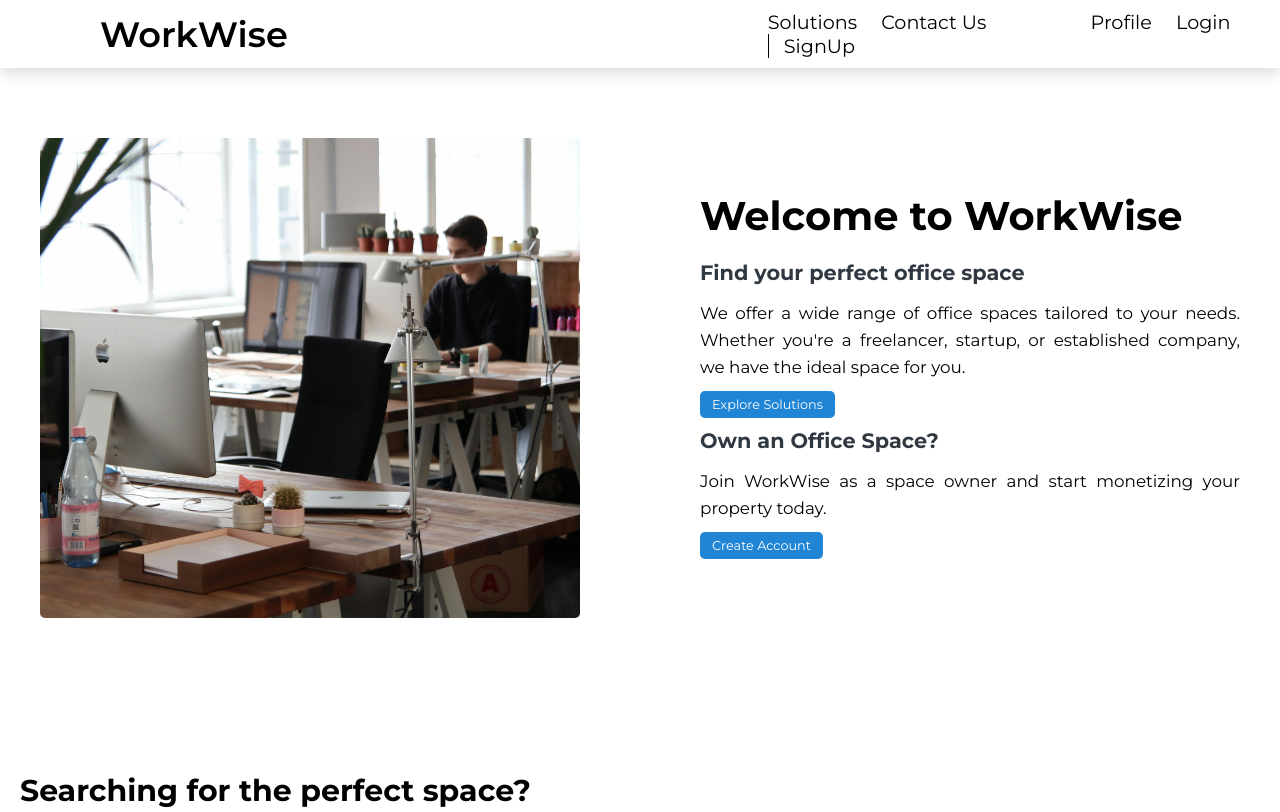
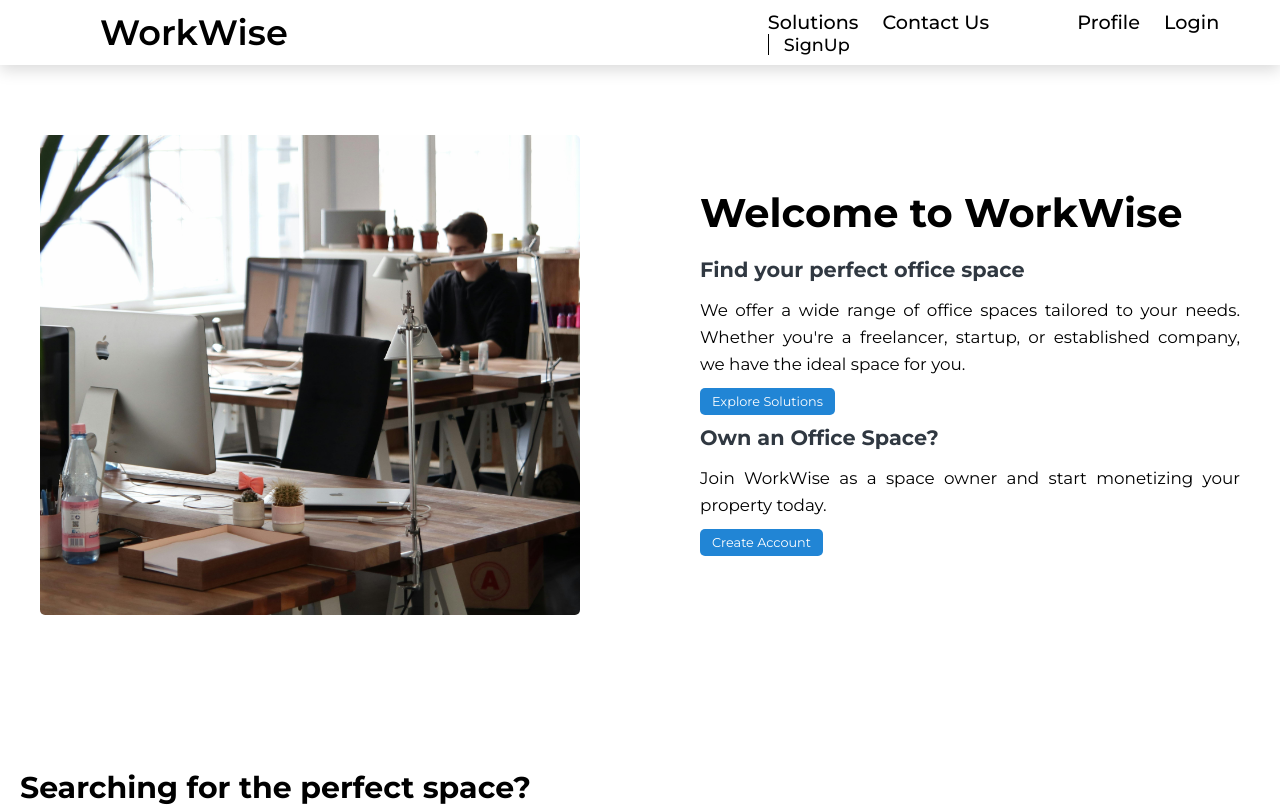
Before and after one commit to felipemora69/FinalProjectWWP01, a plain HTML site: page index.html in a window 1280 px wide. Shown: the top 812 px of the page. Drawn offline with nearby package versions, Linux system fonts and the light colour scheme.

Commit message:
Update styles.css to fit the profile li a

```diff
--- a/styles.css
+++ b/styles.css
@@ -78,8 +78,8 @@ body {
 .menu-list li a {
     color: #000;
     text-decoration: none;
-    font-size: 1.2rem;
-    font-weight: 400;
+    font-size: 1.1rem;
+    font-weight: 500;
 }
 
 .menu-list .login-link {
@@ -89,8 +89,8 @@ body {
 .menu-list .signup-link {
     color: #000;
     text-decoration: none;
-    font-size: 1.2rem;
-    font-weight: 400;
+    font-size: 1.1rem;
+    font-weight: 500;
     padding-left: 15px;
     border-left: 1px solid #000;
 }
@@ -106,7 +106,7 @@ body {
 }
 
 .menu-list .a2 {
-    margin-right: 5rem;
+    margin-right: 4rem;
 }
 
 /*--------Home Section --------------*/
```
